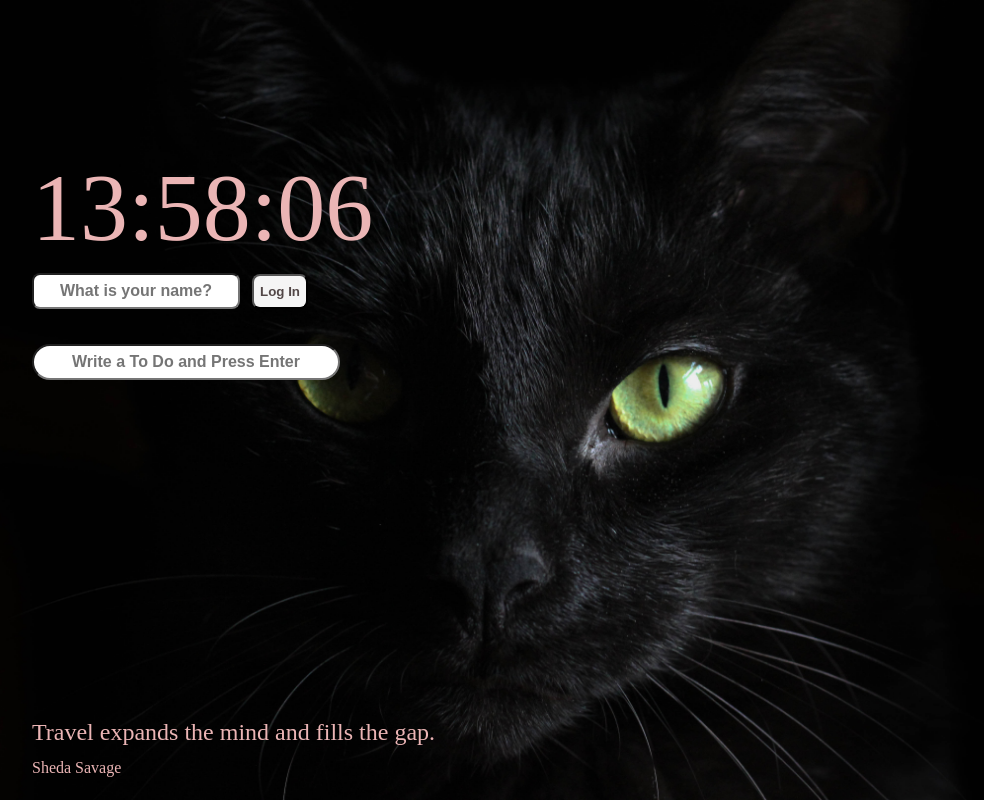
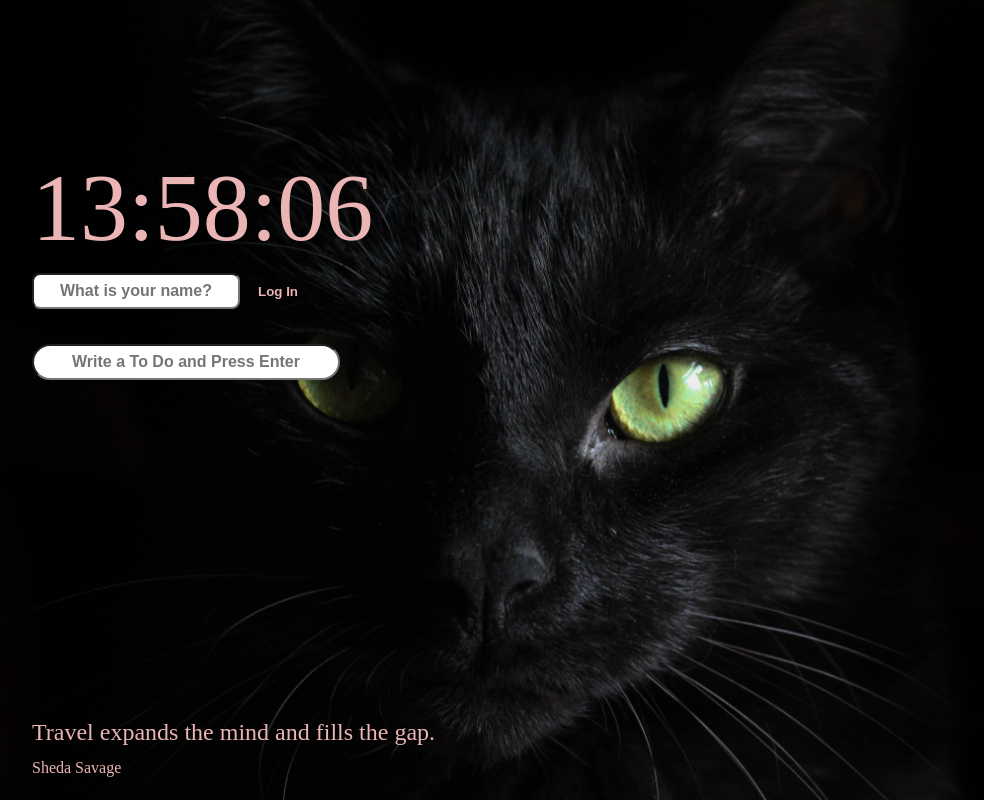
Before and after one commit to Jinwook-Song/vanillaJS-2021_2, a plain HTML site: page index.html in a window 1280 px wide. Shown: the whole page, without its empty margins (96-1080 px from the left). Drawn offline with Linux system fonts and the light colour scheme.

Commit message:
Add README.md

```diff
--- a/css/style.css
+++ b/css/style.css
@@ -26,7 +26,7 @@ img {
   top: 32%;
   left: 10%;
   font-size: 3rem;
-  color: rgb(206, 72, 72);
+  color: rgb(184, 54, 54);
 }
 #login_form > input {
   border-radius: 0.5rem;
@@ -37,11 +37,16 @@ img {
   font-weight: 600;
 }
 #login_form > button {
-  border-radius: 0.5rem;
   height: 35px;
-  color: rgb(82, 71, 71);
-  background-color: whitesmoke;
+  color: rgb(235, 181, 181);
   font-weight: 600;
+  background-color: transparent;
+  border: 0;
+  outline: 0;
+  cursor: pointer;
+}
+#login_form > button:hover {
+  color: rgb(172, 23, 23);
 }
 
 #todo_form {
```
Also changed, not shown: 1 other file.
